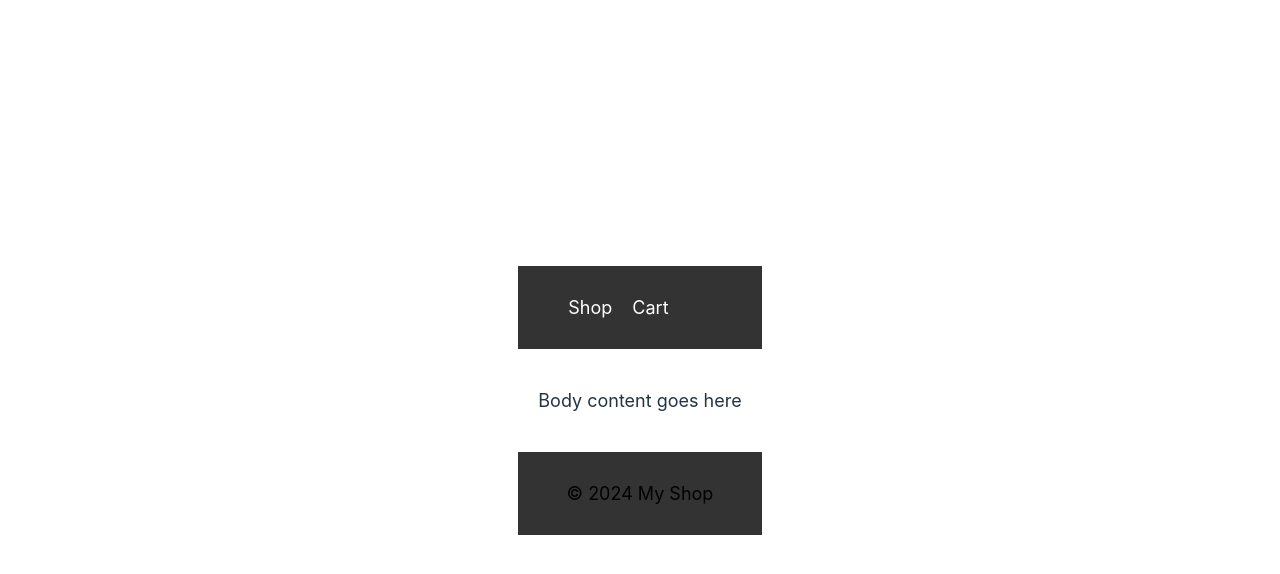
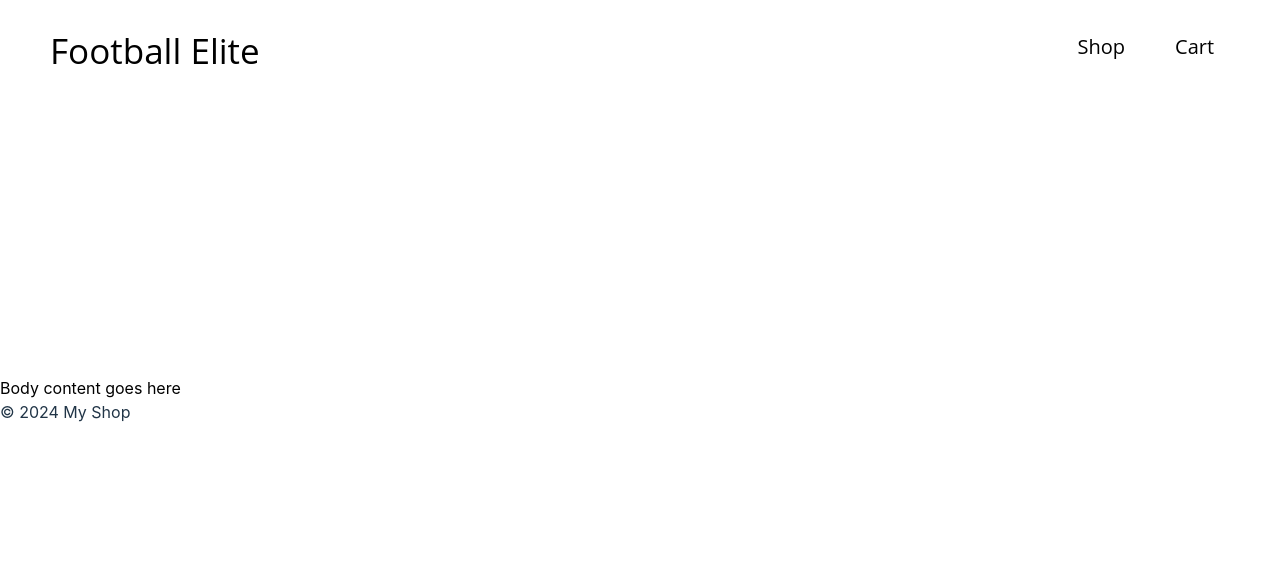
Before and after one commit to gabrieldalpian/JerseyShop, a React (Vite) app: page / in a window 1280 px wide. Shown: the top 574 px of the page. Built offline with nearby package versions, Linux system fonts and the light colour scheme.

Commit message:
header done

```diff
--- a/src/App.css
+++ b/src/App.css
@@ -1,69 +1,56 @@
-#root {
-  max-width: 1280px;
-  margin: 0 auto;
-  padding: 2rem;
-  text-align: center;
+* {
+  margin: 0;
+  padding: 0;
+  box-sizing: border-box;
+  background-color: white;
 }
 
-.logo {
-  height: 6em;
-  padding: 1.5em;
-  will-change: filter;
-  transition: filter 300ms;
-}
-.logo:hover {
-  filter: drop-shadow(0 0 2em #646cffaa);
-}
-.logo.react:hover {
-  filter: drop-shadow(0 0 2em #61dafbaa);
+.title {
+  display: flex;
+  justify-self: flex-start;
+  position: fixed;
+  top: 40px;
+  left: 50px;
+  color: black;
+  font-weight: 400px;
+  font-style: normal;
+  font-size: 35px;
+  line-height: 22px;
+  font-family: Clarkson, Proxima Nova, Open Sans, Helvetica Neue, Helvetica, Arial, sans-serif;
+
+
 }
 
-@keyframes logo-spin {
-  from {
-    transform: rotate(0deg);
-  }
-  to {
-    transform: rotate(360deg);
-  }
-}
 
-@media (prefers-reduced-motion: no-preference) {
-  a:nth-of-type(2) .logo {
-    animation: logo-spin infinite 20s linear;
-  }
-}
-
-.card {
-  padding: 2em;
-}
-
-.read-the-docs {
-  color: #888;
-}
-header {
-  background-color: #333;
-  color: white;
-  padding: 10px;
+nav {
+  display: flex;
+  justify-content: flex-end;
+  position: fixed;
+  top: 20px;
+  right: 50px;
+  width: 100%;
+  padding: 1rem;
+  color: black;
+  font-weight: 400px;
+  font-style: normal;
+  font-size: 20px;
+  line-height: 22px;
+  font-family: Clarkson, Proxima Nova, Open Sans, Helvetica Neue, Helvetica, Arial, sans-serif;
 }
 
 nav ul {
   display: flex;
-  list-style: none;
-  gap: 20px;
+  list-style-type: none;
 }
 
-nav ul li {
-  cursor: pointer;
+nav li {
+  margin-left: 50px;
 }
 
-footer {
-  background-color: #333;
-  color: black;
-  padding: 10px;
-  text-align: center;
+h1 {
+  display: flex;
 }
 
-div {
-  padding: 20px;
-  font-size: 18px;
+.body-content {
+  color: black;
 }
--- a/src/App.jsx
+++ b/src/App.jsx
@@ -8,9 +8,11 @@ function App() {
   return (
     <>
       <Header />
-      <div>
+
+      <div className="body-content">
         <p>Body content goes here</p>
       </div>
+
       <Footer />
     </>
   )
--- a/src/components/Header.jsx
+++ b/src/components/Header.jsx
@@ -9,8 +9,14 @@ function Header() {
             <li>Cart</li>
           </ul>
         </nav>
+
+       <div
+        className="title"> Football Elite
+       </div>
       </header>
     );
+
+
   }
 
   export default Header;
```
